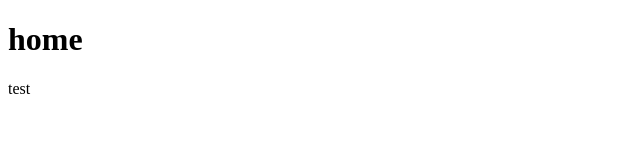
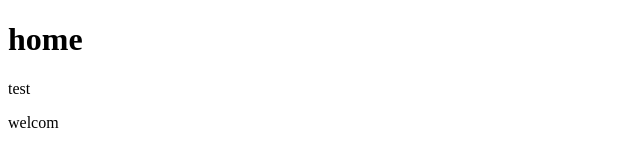
Before and after one commit to eatziz/tec-one, a plain HTML site: page index.html in a window 1280 px wide. Shown: the full height of the page, 0-640 px from the left. Drawn offline with Linux system fonts and the light colour scheme.

Commit message:
add index

```diff
--- a/index.html
+++ b/index.html
@@ -6,5 +6,6 @@
 <body>
 <h1>home</h1>
 <p>test</p>
+<p>welcom</p>
 </body>
 </html>
```
